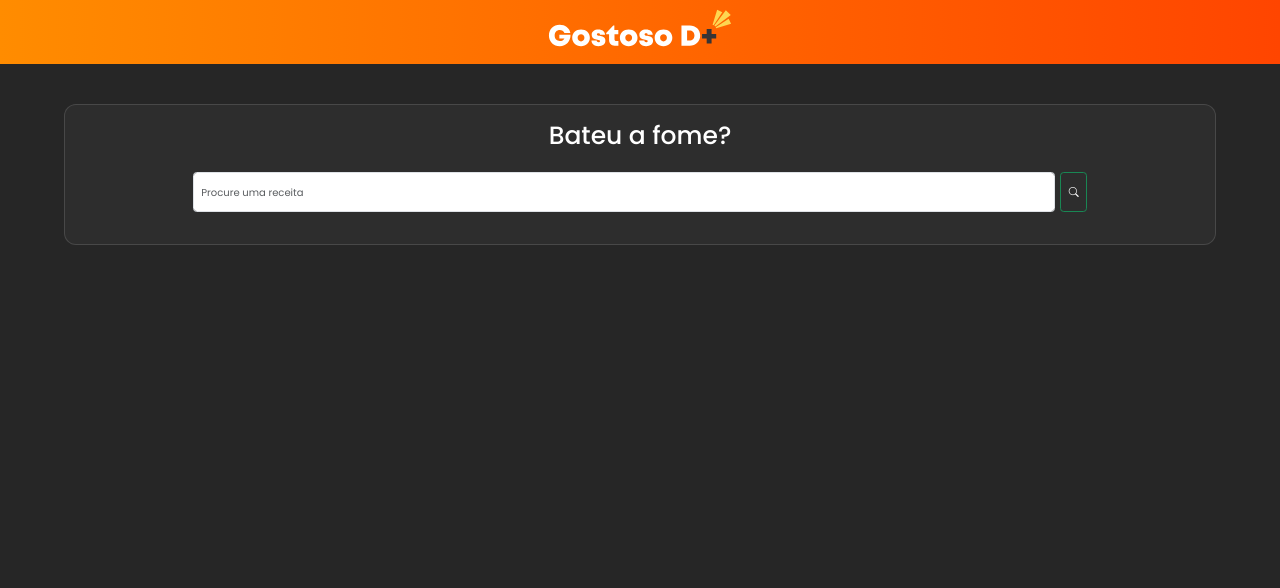
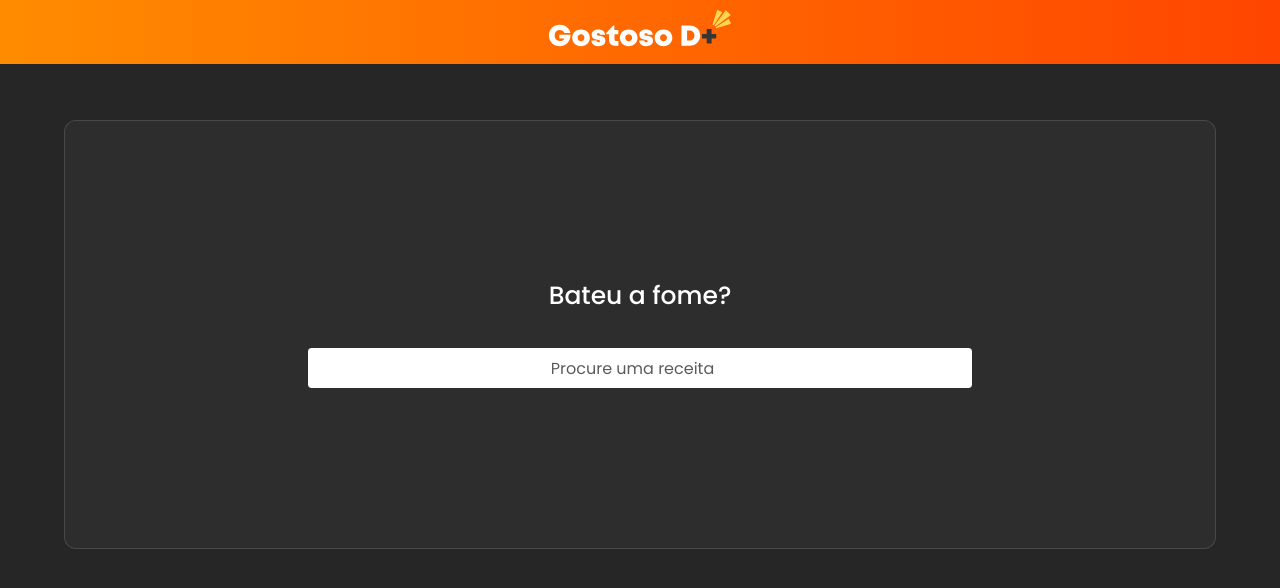
Before and after one commit to marvynmesquita/GostosoDemais, a Django app: page / in a window 1280 px wide. Shown: the top 588 px of the page. Run offline with Django 5.2, Linux system fonts and the light colour scheme; data comes from the database, SQL or seed files in the repository.

Commit message:
fix: Corrigido lista da pesquisa

```diff
--- /dev/null
+++ b/main/static/css/animations.css
@@ -0,0 +1,5 @@
+@keyframes fadeIn {
+    to {
+      opacity: 1;
+    }
+  }
--- a/main/static/css/styles.css
+++ b/main/static/css/styles.css
@@ -1,6 +1,7 @@
 @import 'reset.css';
+@import 'animations.css';
 *{
-    animation: ease-in-out  0.3s;
+    transition: ease-in-out  0.3s;
 }
 .logo{
     height: 5vh;
@@ -25,13 +26,13 @@ nav {
 }
 
 .search-container {
-    margin: 5vh 5vw;
+    margin: 0 5vw;
+    margin-top: 7vh;
     width: 90vw;
-    padding: 2vh;
+    padding: 20vh;
     display: flex;
     flex-direction: column;
     align-items: center;
-    gap: 2vh;
     text-align: center;
     justify-content: center;
     backdrop-filter: blur(16px) saturate(180%);
@@ -44,4 +45,50 @@ nav {
 form {
     width: 80%;
     height: 5vh;
+    position: relative;
+    margin-top: 4vh;
 }
+
+.ulReceitas{
+    width: 80% !important;
+    justify-content: center;
+    align-items: center;
+    position: relative;
+}
+
+.ulReceitas li{
+    margin-top: 5vh;
+    height: 5vh;
+    padding: auto 0.7rem;
+    float: left;
+    position: absolute;
+    width: 100% !important;
+    opacity: 0;
+    animation: fadeIn 0.2s ease-in forwards;
+}
+
+.ulReceitas li a{
+    text-decoration: none;
+    font-size: 2vh;
+    height: 90%;
+}
+
+.form-control,
+.form-control:active,
+.form-control:focus {
+    border: none;
+    outline: none;
+    box-shadow: none;
+    font-size: 2vh !important;
+    text-align: center;
+    position: absolute;
+    width: 100%;
+    height: 5vh;
+
+}
+::placeholder,
+::-webkit-input-placeholder,
+:-moz-placeholder,
+::-moz-placeholder{
+    font-size: 2vh !important;
+}
--- a/main/templates/main/index.html
+++ b/main/templates/main/index.html
@@ -19,9 +19,7 @@
         <div class="search-container">
             <h1 class="title">Bateu a fome?</h1>
             <form class="d-flex" role="search">
-                {% csrf_token %}
                 <input class="form-control me-2 search-input" type="search" placeholder="Procure uma receita" aria-label="Search">
-                <button class="btn btn-outline-success" type="submit"><i class="bi bi-search"></i></button>
             </form>
             <ul class="ulReceitas list-group">
             </ul>
@@ -40,11 +38,17 @@
                 if(receita.pk){
                     if(receita.fields.nome.toLowerCase().includes(event.target.value.toLowerCase())){
                         ulReceitas.innerHTML += `<li class="list-group-item"><a href="/receita/${receita.pk}">${receita.fields.nome}</a></li>`;
+                    } else {
+                        ulReceitas.innerHTML += `<li class="list-group-item"><a href="#">Receita não encontrada</a></li>`;
                     }
                 }
             });
+            if(event.target.value === ''){
+                ulReceitas.innerHTML = '';
+            }
         }
         pesquisa.addEventListener('input', search);
+
     </script>
 </body>
 </html>
```
